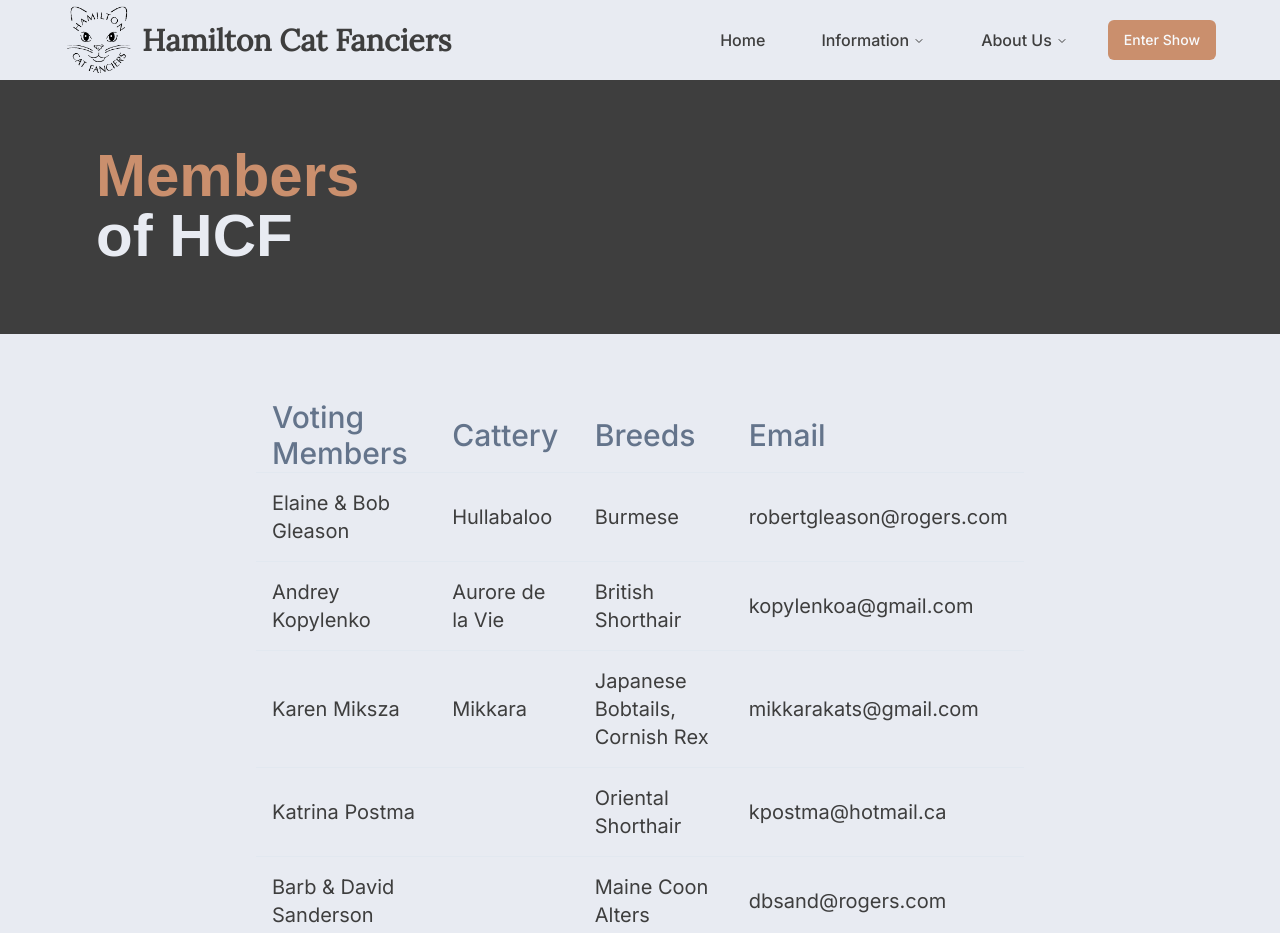
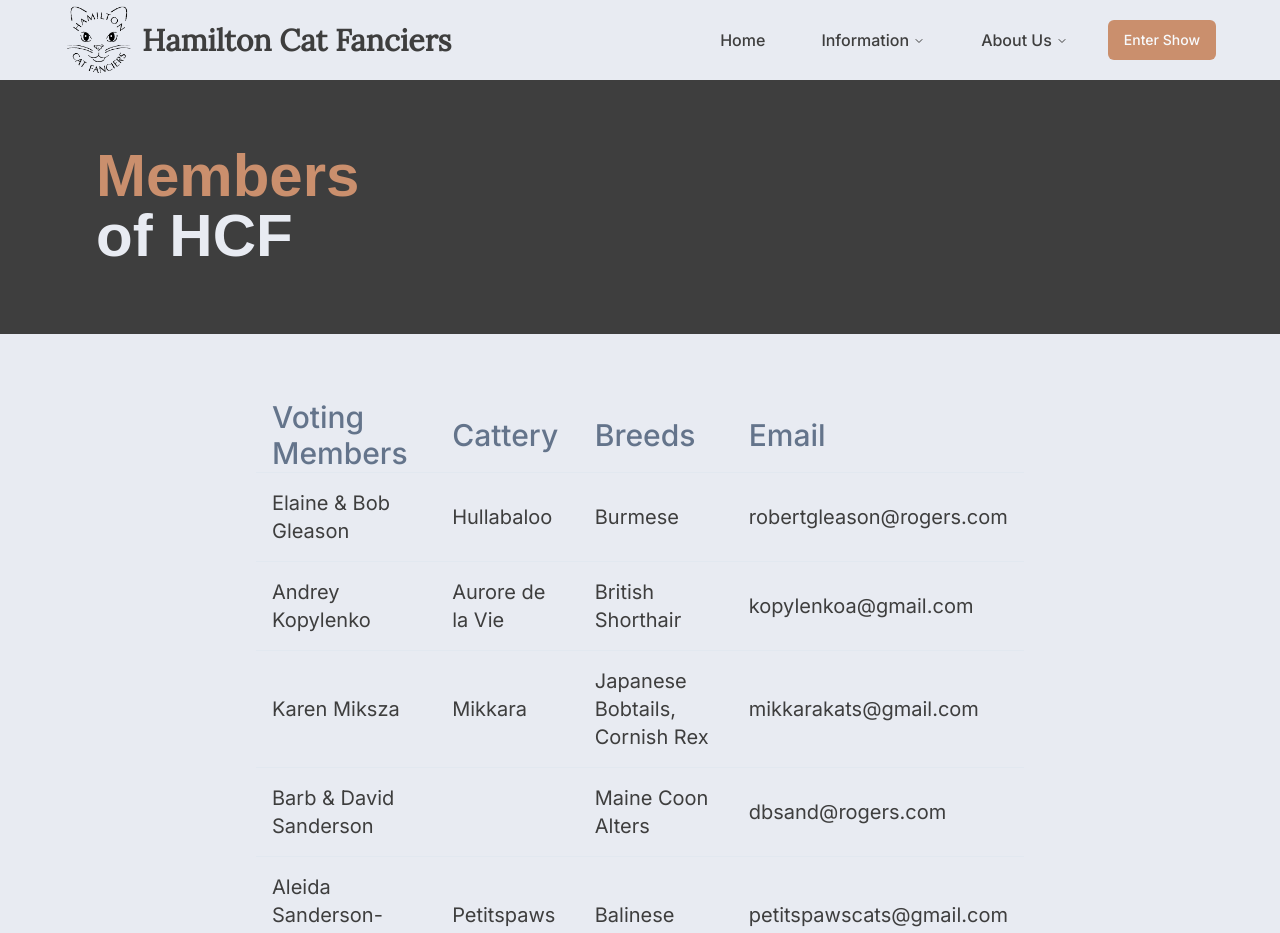
Before and after one commit to Sateral/hcf, a Next.js app: page /members in a window 1280 px wide. Shown: the top 933 px of the page. Built offline with nearby package versions, Linux system fonts and the light colour scheme; a web font is replaced by a local one.

Commit message:
Removed member from the members table

```diff
--- a/app/members/members.js
+++ b/app/members/members.js
@@ -22,13 +22,6 @@
   },
 
   {
-    name: "Katrina Postma",
-    cattery: "",
-    breed: "Oriental Shorthair",
-    email: "kpostma@hotmail.ca",
-  },
-
-  {
     name: "Barb & David Sanderson",
     cattery: "",
     breed: "Maine Coon Alters",
```
